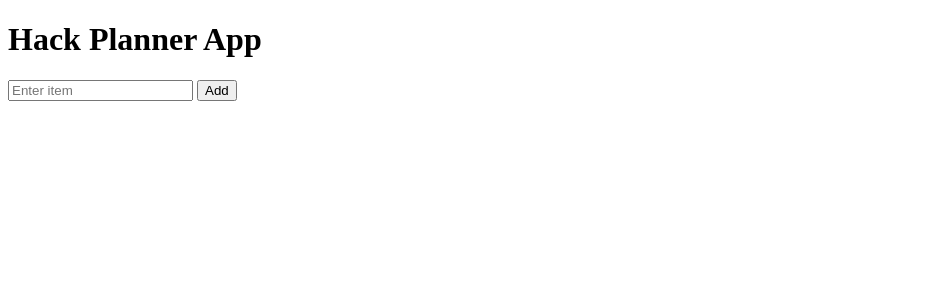
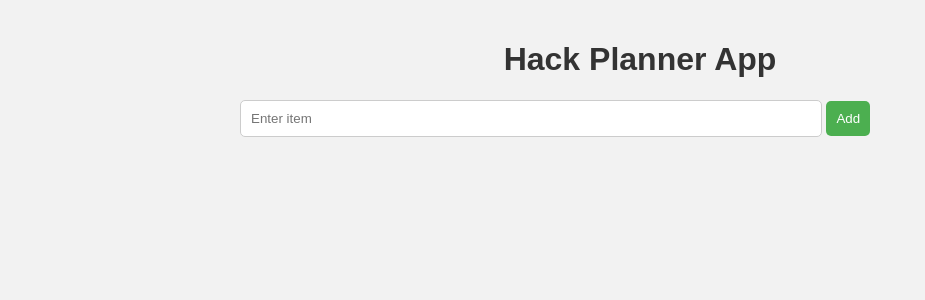
Before and after one commit to EmberTSeal/Hack-Planner-MLH, a Flask app: page / in a window 1280 px wide. Shown: the top 300 px of the page, without its empty margins (0-925 px from the left). Run offline with Flask 3, Linux system fonts and the light colour scheme.

Commit message:
add styles

```diff
--- a/static/style.css
+++ b/static/style.css
@@ -0,0 +1,68 @@
+body{
+    font-family: Arial, Helvetica, sans-serif;
+    background-color: #f2f2f2;
+    margin: 0;
+    padding: 0;
+}
+
+h1{
+    text-align: center;
+    color: #333;
+
+}
+
+.container{
+    max-width: 800px;
+    margin: 0 auto;
+    padding: 20px;
+}
+
+.checklist-items{
+    list-style-type: none;
+    padding: 0;
+}
+
+.checklist-items li{
+    background-color: #fff;
+    border-radius: 5px;
+    padding: 10px;
+    margin-bottom: 10px;
+    display: flex;
+    justify-content: space-between;
+    align-items: center;
+}
+
+
+.checklist-items li a{
+    color: #333;
+    text-decoration: none;
+    margin-left: 10px;
+}
+
+.add-form input[type="text"],
+.edit-form input[type = "text"]{
+    width: 70%;
+    padding: 10px;
+    border: 1px solid #ccc;
+    border-radius: 5px;
+}
+
+.add-form button, .edit-form button{
+    padding: 10px;
+    background-color: #4caf50;
+    border: none;
+    color: white;
+    border-radius: 5px;
+    cursor: pointer;
+}
+
+.add-form button:hover,
+.edit-form button:hover{
+    background-color: #45a049;
+}
+
+.add-form input[type="text"]:focus,
+.add-form input[type="text"]:focus{
+    outline: none;
+    border: #4caf50;
+}
--- a/templates/checklist.html
+++ b/templates/checklist.html
@@ -4,10 +4,12 @@
     <meta charset="UTF-8">
     <meta name="viewport" content="width=device-width, initial-scale=1.0">
     <title>Hack Planner App</title>
+    <link rel="stylesheet" type="text/css" href = "{{ url_for('static', filename = 'style.css')}}">
 </head>
 <body>
+    <div class="container">
         <h1>Hack Planner App</h1>
-    <ul>
+        <ul class="checklist-items">
             {% for item in items %}
             <li>
                 {{item}}
@@ -16,9 +18,10 @@
             </li>
             {% endfor %}
         </ul>
-    <form action="/add" method = "post">
+        <form class="add-form" action="/add" method = "post">
             <input type="text" name="item" placeholder="Enter item">
             <button type="submit">Add</button>
         </form>
+    </div>
 </body>
 </html>
```
Also changed, not shown: templates/edit.html (+11 -5 lines). Lines whose indentation alone changed are shown as unchanged.
